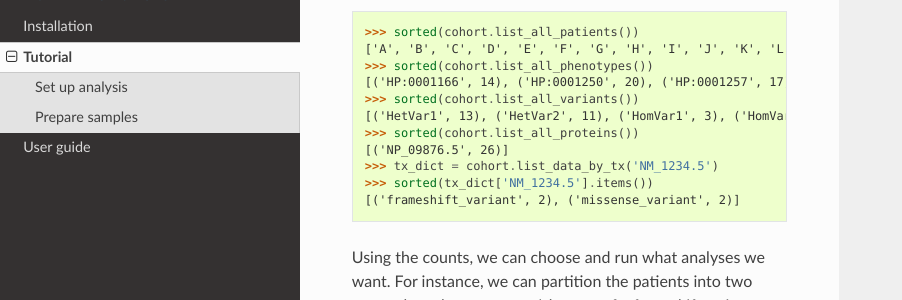
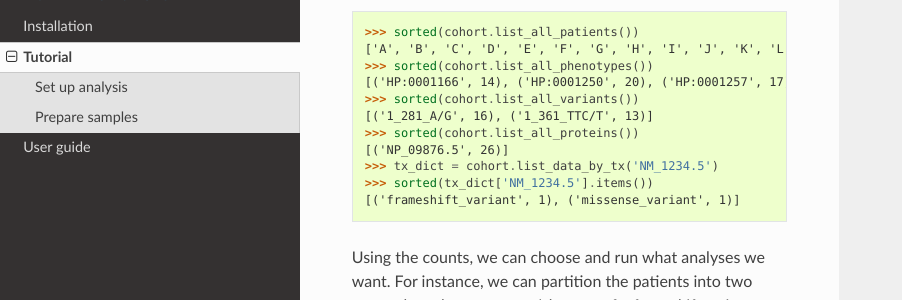
Before and after one commit to monarch-initiative/gpsea, a Sphinx documentation site: the page built from docs/tutorial.rst, in a window 1280 px wide and 900 px high, scrolled down 887 px. Shown: the part 151-451 px from the top of the window, without its empty margins (0-902 px from the left). Built offline with Sphinx 7.4.7 and the Read the Docs theme 2.0.0, drawn with Linux system fonts in a browser that asks for light colours; pages that are not in the unit, such as notebooks, are missing from menus.

Commit message:
Fix tutorial outputs.

```diff
--- a/docs/tutorial.rst
+++ b/docs/tutorial.rst
@@ -46,12 +46,12 @@ We can then view the data using the list commands.
   >>> sorted(cohort.list_all_phenotypes())
   [('HP:0001166', 14), ('HP:0001250', 20), ('HP:0001257', 17)]
   >>> sorted(cohort.list_all_variants())
-  [('HetVar1', 13), ('HetVar2', 11), ('HomVar1', 3), ('HomVar2', 2)]
+  [('1_281_A/G', 16), ('1_361_TTC/T', 13)]
   >>> sorted(cohort.list_all_proteins())
   [('NP_09876.5', 26)]
   >>> tx_dict = cohort.list_data_by_tx('NM_1234.5')
   >>> sorted(tx_dict['NM_1234.5'].items())
-  [('frameshift_variant', 2), ('missense_variant', 2)]
+  [('frameshift_variant', 1), ('missense_variant', 1)]
 
 Using the counts, we can choose and run what analyses we want.
 For instance, we can partition the patients into two groups based on presence/absence of a *frameshift* variant:
```
